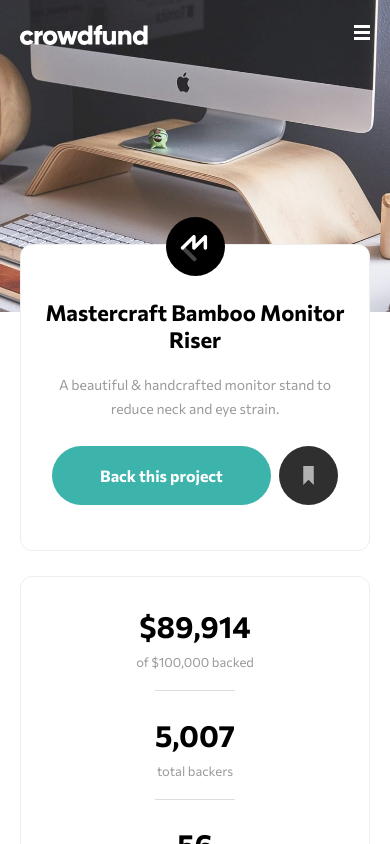
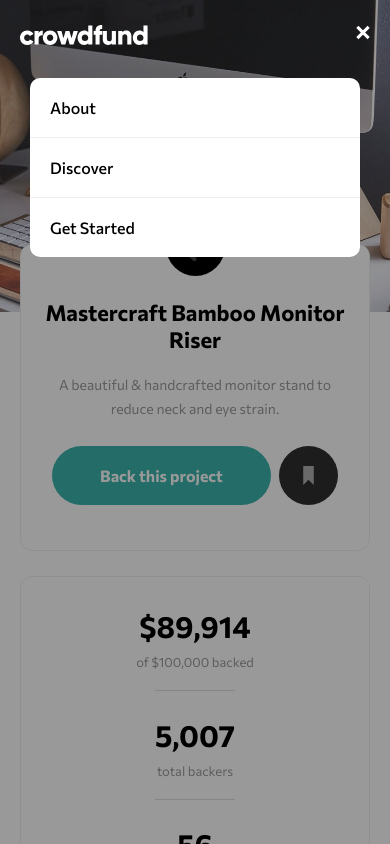
Before and after one commit to erwinruiz/crowdfunding-product-page, a React (Create React App) app: page / in a window 390 px wide. Both pictures are taken after a click on the picture 362 px from the left and 32 px from the top of the page. Shown: the top 844 px of the page. Built offline with nearby package versions, Linux system fonts and the light colour scheme.

Commit message:
Add mobile menu

```diff
--- a/src/Components/Header.module.css
+++ b/src/Components/Header.module.css
@@ -11,6 +11,11 @@
 }
 .navMenu {
   display: none;
+}
+/* Mobile Menu Active */
+.mobileMenuActive {
+  z-index: 10;
+  position: relative;
 }
 
 /* Iphone XS Max */
--- a/src/Components/Header.tsx
+++ b/src/Components/Header.tsx
@@ -1,18 +1,41 @@
 import classes from "./Header.module.css";
+import { useState } from "react";
+import MobileMenu from "./UI/MobileMenu";
 
 function Header() {
+  const [isMobileMenuOpen, setIsMobileMenuOpen] = useState(false);
+
+  const menuHandler = () => {
+    setIsMobileMenuOpen((state) => !state);
+  };
+
   return (
-    <header className={classes.header}>
+    <header
+      className={`${classes.header} ${
+        isMobileMenuOpen ? classes.mobileMenuActive : ""
+      }`}
+    >
       <img
         className={classes.brandLogo}
         src="./images/logo.svg"
         alt="brand logo"
       />
-      <img
-        className={classes.menuIcon}
-        src="./images/icon-hamburger.svg"
-        alt="hamburger icon"
-      />
+      {!isMobileMenuOpen && (
+        <img
+          className={classes.menuIcon}
+          src="./images/icon-hamburger.svg"
+          alt="hamburger icon"
+          onClick={menuHandler}
+        />
+      )}
+      {isMobileMenuOpen && (
+        <img
+          className={classes.menuIcon}
+          src="./images/icon-close-menu.svg"
+          alt="hamburger icon"
+          onClick={menuHandler}
+        />
+      )}
       <nav className={classes.navMenu}>
         <ul>
           <li>About</li>
@@ -20,6 +43,7 @@ function Header() {
           <li>Get Started</li>
         </ul>
       </nav>
+      {isMobileMenuOpen && <MobileMenu onCloseModal={menuHandler} />}
     </header>
   );
 }
--- /dev/null
+++ b/src/Components/UI/MobileMenu.module.css
@@ -0,0 +1,85 @@
+.backdrop {
+  position: fixed;
+  z-index: 1;
+  left: 0;
+  top: 0;
+  width: 100%;
+  height: 100%;
+  overflow: auto;
+  background-color: rgba(0, 0, 0, 0.4);
+}
+.mobileMenu {
+  display: initial;
+  position: absolute;
+  z-index: 5;
+  background-color: #fff;
+  width: 33rem;
+  margin: 20% 0 0 calc(50% - 16.5rem);
+  border-radius: 1rem;
+}
+.mobileMenu ul {
+  list-style: none;
+  padding-left: 0;
+}
+.mobileMenu ul li {
+  font-weight: 500;
+  border-bottom: 0.1rem solid #eee;
+  padding: 2rem;
+  cursor: pointer;
+  transition: all 250ms ease-in;
+}
+.mobileMenu ul li:last-of-type {
+  border-bottom: none;
+}
+.mobileMenu ul li:hover {
+  color: var(--Moderate-cyan);
+  font-weight: 700;
+  font-size: 1.7rem;
+}
+
+@media (min-width: 450px) {
+  .mobileMenu {
+    width: 38rem;
+    margin: 20% 0 0 calc(50% - 19rem);
+  }
+}
+@media (min-width: 500px) {
+  .mobileMenu {
+    margin: 18% 0 0 calc(50% - 19rem);
+  }
+}
+@media (min-width: 550px) {
+  .mobileMenu {
+    margin: 16% 0 0 calc(50% - 19rem);
+  }
+}
+@media (min-width: 600px) {
+  .mobileMenu {
+    margin: 14% 0 0 calc(60% - 19rem);
+  }
+}
+@media (min-width: 650px) {
+  .mobileMenu {
+    margin: 12% 0 0 calc(64% - 19rem);
+  }
+}
+@media (min-width: 700px) {
+  .mobileMenu {
+    margin: 11% 0 0 calc(66% - 19rem);
+  }
+}
+@media (min-width: 750px) {
+  .mobileMenu {
+    margin: 10% 0 0 calc(68% - 19rem);
+  }
+}
+
+/* Ipad */
+@media (min-width: 768px) {
+  .mobileMenu {
+    display: none;
+  }
+  .backdrop {
+    display: none;
+  }
+}
--- /dev/null
+++ b/src/Components/UI/MobileMenu.tsx
@@ -0,0 +1,42 @@
+import ReactDOM from "react-dom";
+import { Fragment } from "react";
+import classes from "./MobileMenu.module.css";
+
+type Props = {
+  onCloseModal: () => void;
+};
+
+function MobileMenu(props: Props) {
+  const Backdrop = () => {
+    return (
+      <div className={classes.backdrop} onClick={props.onCloseModal}></div>
+    );
+  };
+
+  const Menu = () => {
+    return (
+      <nav className={classes.mobileMenu}>
+        <ul>
+          <li>About</li>
+          <li>Discover</li>
+          <li>Get Started</li>
+        </ul>
+      </nav>
+    );
+  };
+
+  return (
+    <Fragment>
+      {ReactDOM.createPortal(
+        <Backdrop />,
+        document.getElementById("backdrop-root")!
+      )}
+      {ReactDOM.createPortal(
+        <Menu />,
+        document.getElementById("overlay-root")!
+      )}
+    </Fragment>
+  );
+}
+
+export default MobileMenu;
```
